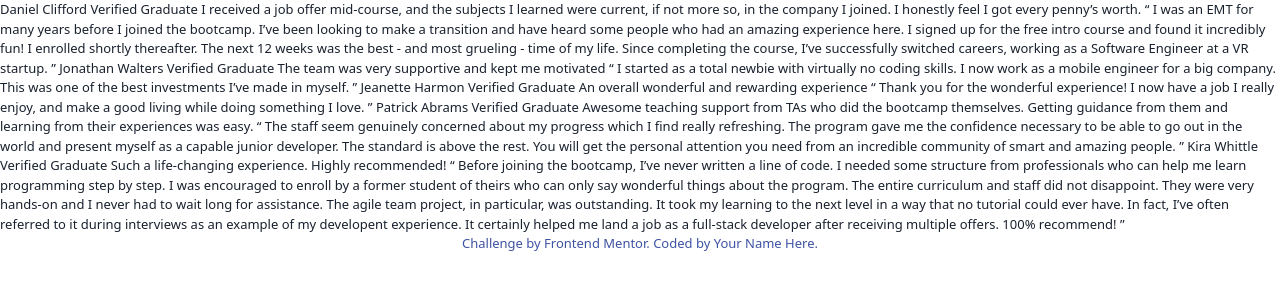
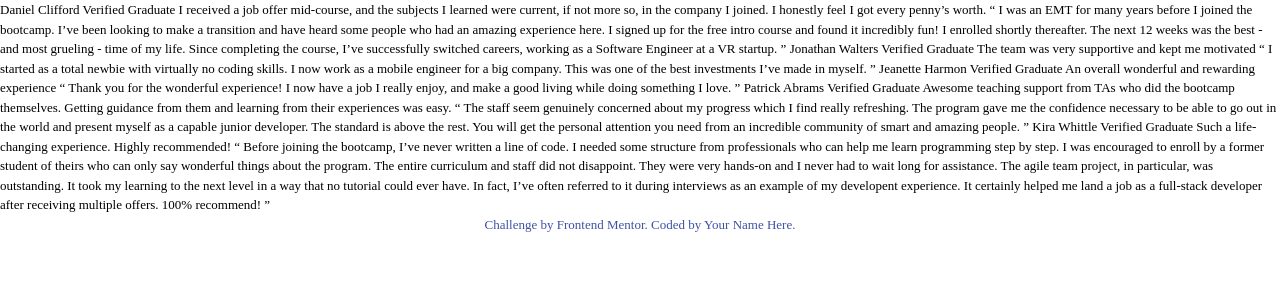
Before and after one commit to isAlvarezDev/frontend-mentor, a website built with Vite: page src/learning-paths/testimonials-grid-section/index.html in a window 1280 px wide. Built offline with nearby package versions, Linux system fonts and the light colour scheme.

Commit message:
Modified fonts.css, styles.css and index.html to get a better base

```diff
--- a/public/assets/testimonials-grid-section/fonts/fonts.css
+++ b/public/assets/testimonials-grid-section/fonts/fonts.css
@@ -1,7 +1,9 @@
 @font-face {
   font-display: fallback;
   font-family: "Barlow Semi Condensed";
-  src: local("Barlow Semi Condensed"), local("Barlow-Semi-Condensed"),
+  size-adjust: 71%;
+ascent-override: 111%;
+  src: local("Barlow Semi Condensed Medium"), local("BarlowSemiCondensed-Medium"),
     url("./BarlowSemiCondensed-Medium.woff2") format("woff2");
   font-weight: 500;
 }
@@ -9,7 +11,9 @@
 @font-face {
     font-display: fallback;
     font-family: "Barlow Semi Condensed";
-    src: local("Barlow Semi Condensed"), local("Barlow-Semi-Condensed"),
+    size-adjust: 73%;
+    ascent-override: 109%;
+    src: local("Barlow Semi Condensed SemiBold"), local("BarlowSemiCondensed-SemiBold"),
       url("./BarlowSemiCondensed-SemiBold.woff2") format("woff2");
     font-weight: 600;
   }
--- a/src/learning-paths/testimonials-grid-section/index.html
+++ b/src/learning-paths/testimonials-grid-section/index.html
@@ -4,11 +4,12 @@
   <meta charset="UTF-8">
   <meta name="viewport" content="width=device-width, initial-scale=1.0">
   <link rel="icon" type="image/png" sizes="32x32" href="/favicon-32x32.png">
+  <link rel="stylesheet" href="/assets/testimonials-grid-section/fonts.css">
   <link rel="stylesheet" href="style.css">
   <title>Testimonials grid section</title>
 
 </head>
-<body class="text-dark-blue">
+<body class="font-barlow-semi-condensed">
   Daniel Clifford
   Verified Graduate
 
--- a/src/learning-paths/testimonials-grid-section/style.css
+++ b/src/learning-paths/testimonials-grid-section/style.css
@@ -20,5 +20,7 @@
     --color-gray-400: hsl(224, 10%, 45%);
     --color-gray-500: hsl(217, 19%, 35%);
     --color-dark-blue: hsl(219, 29%, 14%);
-    --color-black: hsl(0, 0%, 7%)
+    --color-black: hsl(0, 0%, 7%);
+
+    --font-barlow-semi-condensed: 'Barlow Semi Condensed'
 }
```
